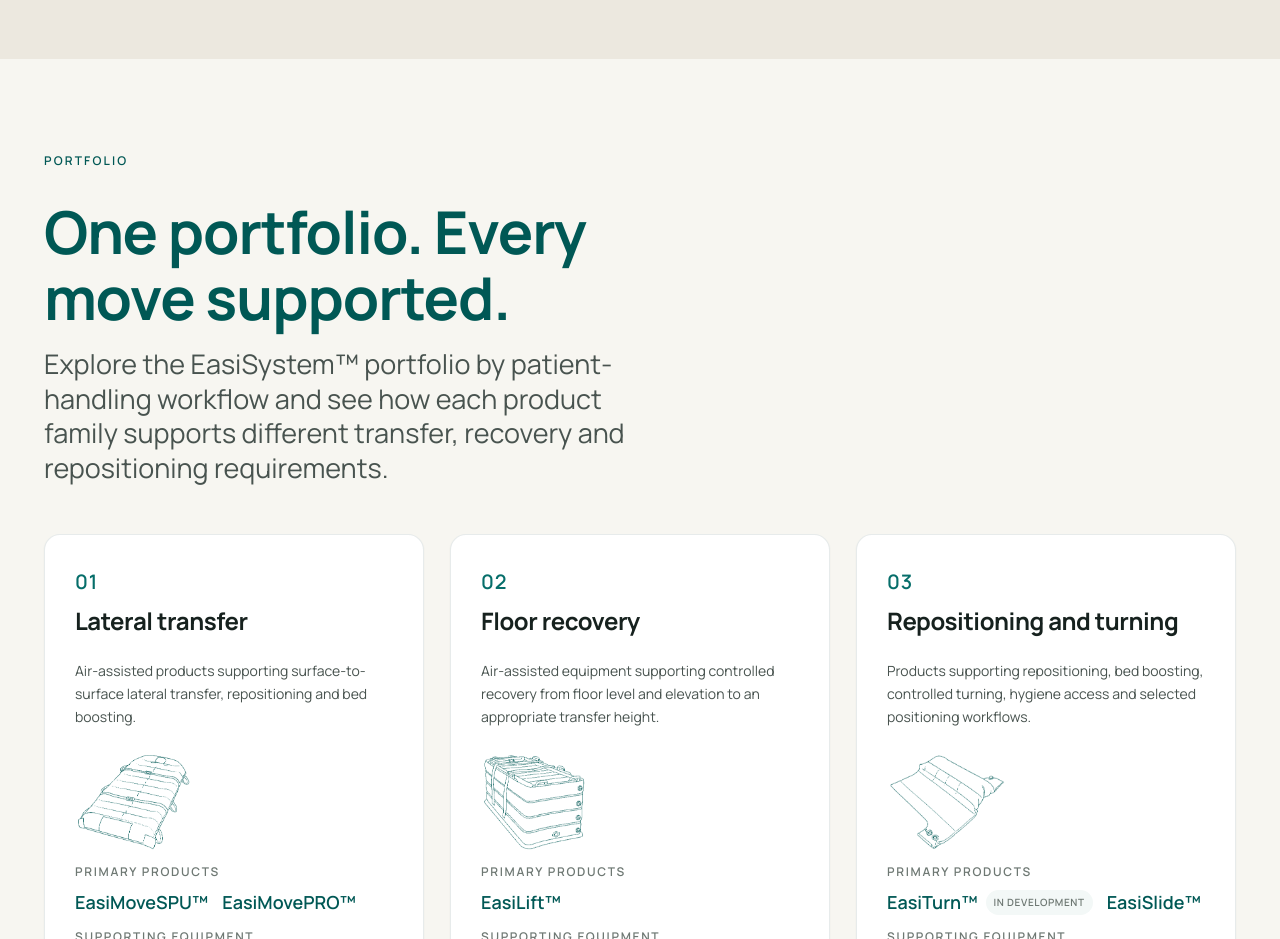
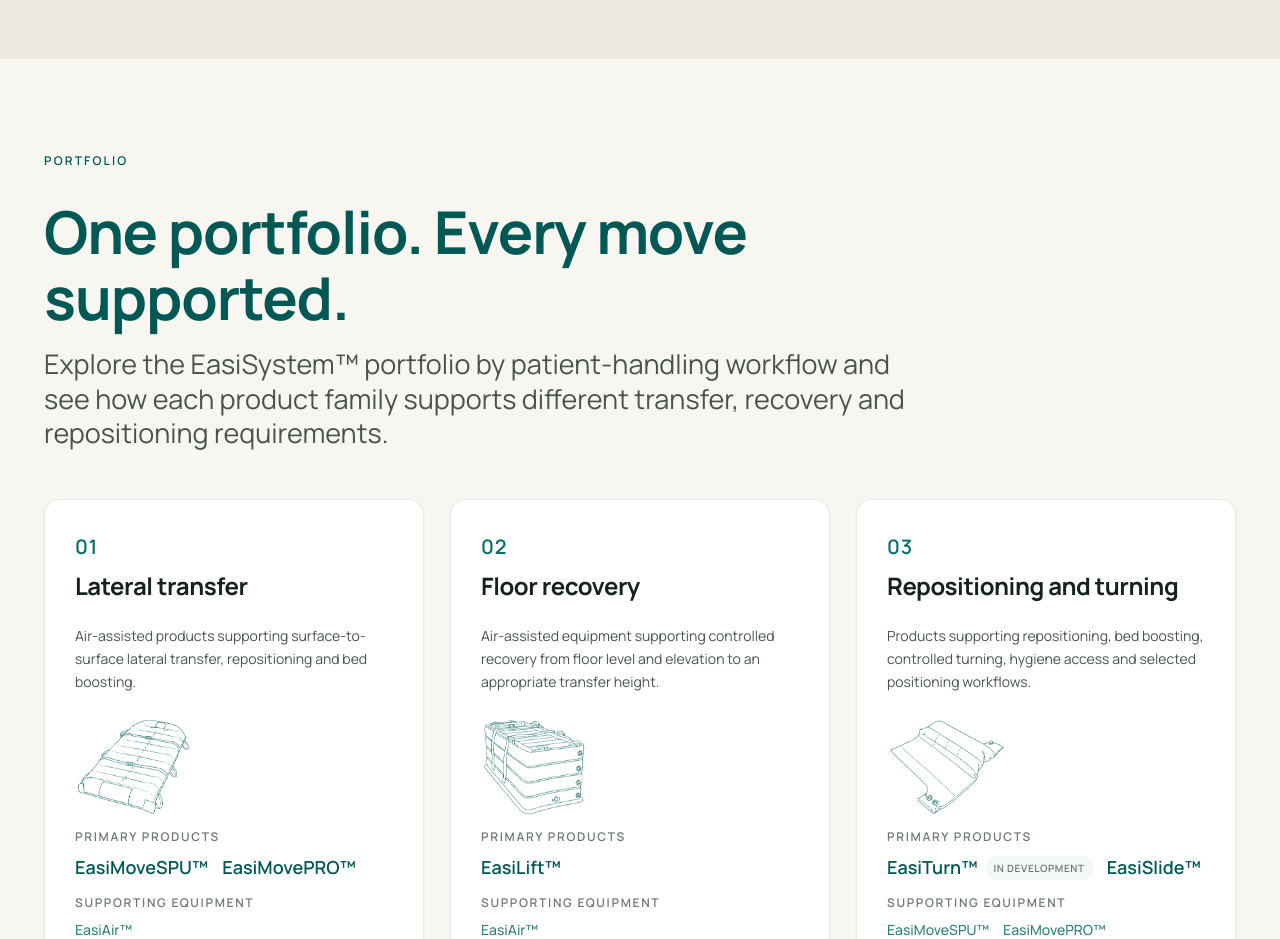
Before and after one commit to achl354/DMG-site, a Next.js app: page / in a window 1280 px wide. Shown: the part 1540-2479 px from the top of the page. Built offline with nearby package versions, Linux system fonts and the light colour scheme; no server answers.

Commit message:
Widen the portfolio intro text on desktop
At 60ch the intro block stopped at roughly half the container width,
leaving the right side empty next to the full-width card grid below.
Widens it to 90ch at >=1024px so the heading and body spread further
right; mobile keeps the narrower 60ch measure.

```diff
--- a/components/homepage/PortfolioScrollSection/PortfolioScrollSection.module.css
+++ b/components/homepage/PortfolioScrollSection/PortfolioScrollSection.module.css
@@ -9,3 +9,9 @@
   max-width: 60ch;
   margin-bottom: var(--space-9);
 }
+
+@media (min-width: 1024px) {
+  .intro {
+    max-width: 90ch;
+  }
+}
```
